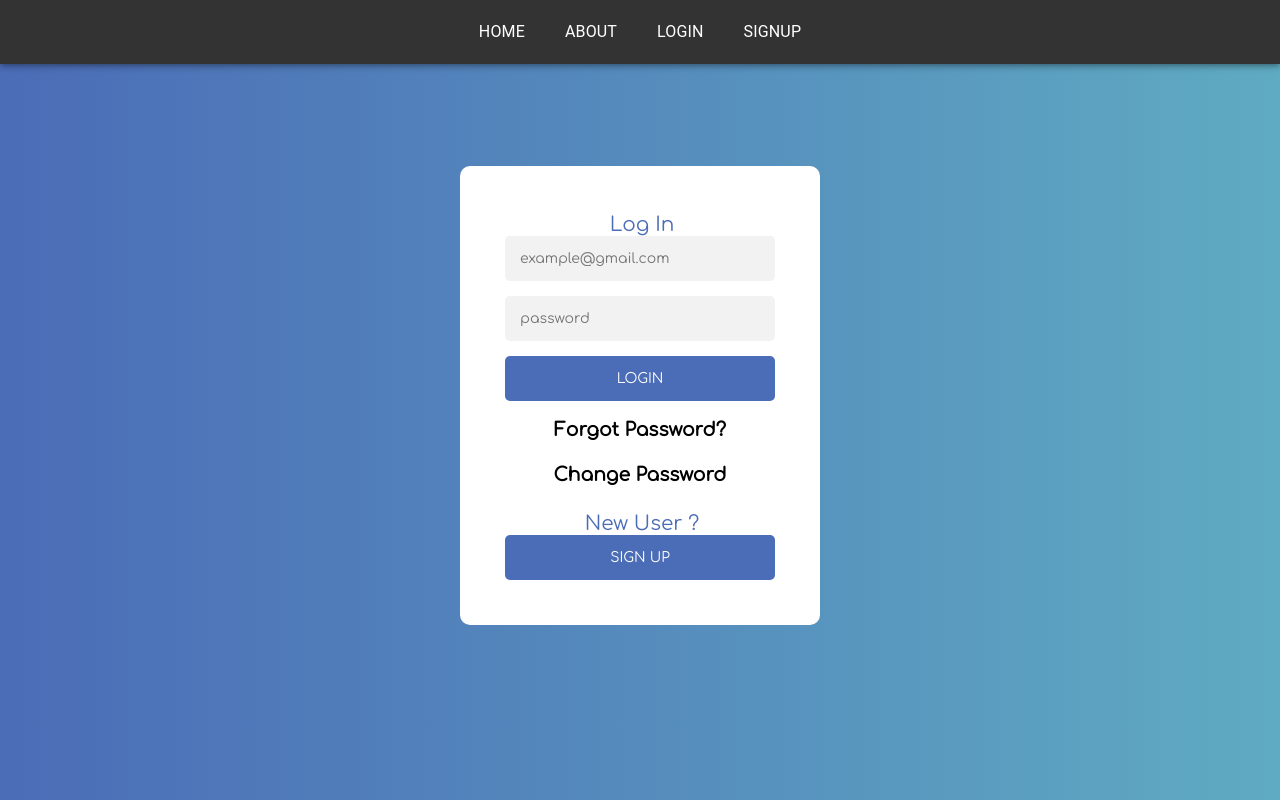
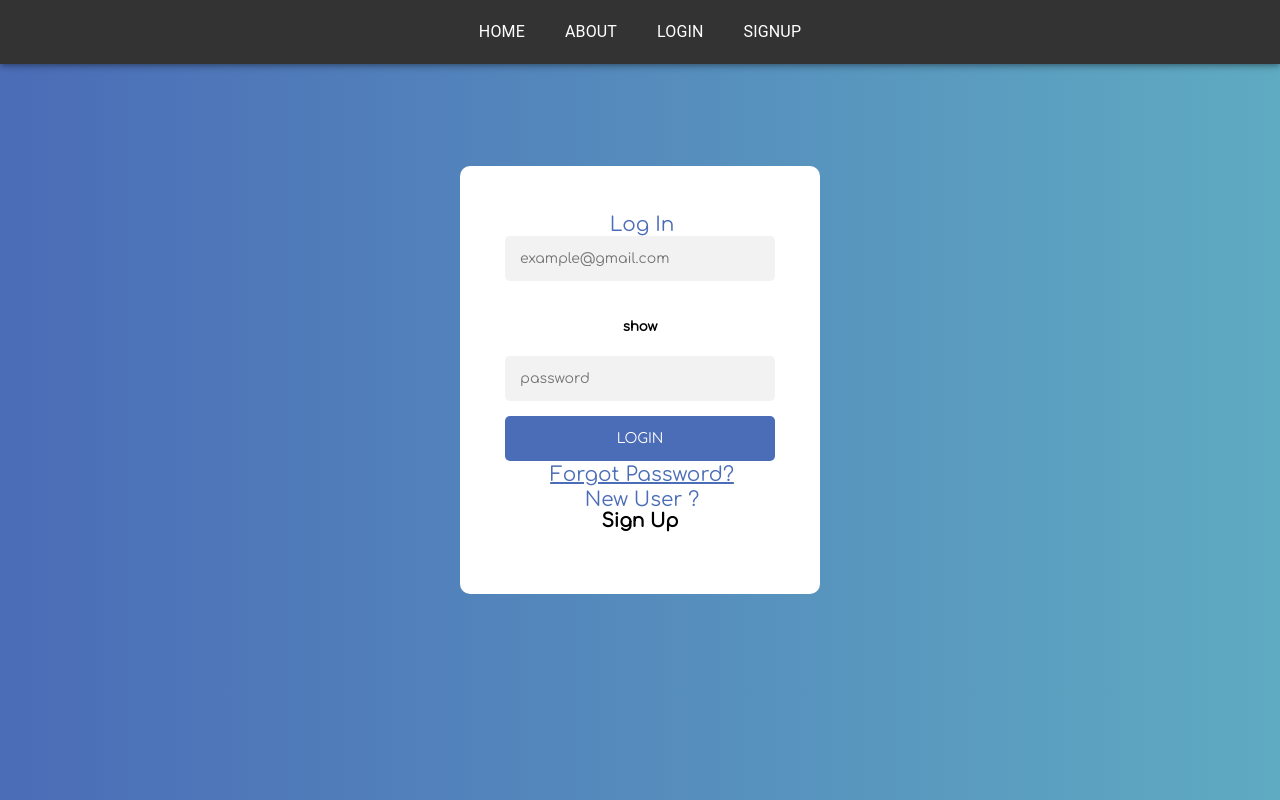
Before and after one commit to akshita2903/Express_Out, a React (Create React App) app in the folder frontEnd/: page /login in a window 1280 px wide. Built offline with nearby package versions, Linux system fonts and the light colour scheme; a web font is replaced by a local one.

Commit message:
updated frontend of login and sign up

```diff
--- a/frontEnd/src/Components/Authentication/Login.js
+++ b/frontEnd/src/Components/Authentication/Login.js
@@ -2,14 +2,23 @@ import React from 'react'
 import './login.css'
 import {Link } from 'react-router-dom'
 import axios from 'axios';
+
 export default function Login() {
 
+let id;
+const[text,setText]=React.useState("password");
+const[W,setW]=React.useState("");
 
+const[display,setDisplay]=React.useState('show');
   const [detail,setDetail]=React.useState({
     //name:'',
     email:"",
     password:""
   });
+  function handleType(e){
+    setText((p)=> p === "password"?"text":"password");
+    setDisplay((p)=> p === "show" ?"hide":"show");
+  }
   function handleChange(e){
 const {name,value}=e.target;
 setDetail((prev)=>{
@@ -18,33 +27,50 @@ setDetail((prev)=>{
   }
 })
   }
+
+
  async function handleSubmit(e){
     e.preventDefault();
     const {email,password}=detail;
+    if(!email){
+      W("Email Required");
+      return ;
+    }
+    if(!password){
+      W("PassWord Required");
+      return ;
+    }
     console.log(email+" "+password);
     try{
-      console.log("try")
-const config={
-  headers:{
-    "Content-Type":"application/json"
-  }
-}
-const{data}=await axios.post(
+      console.log("try login")
+
+const res=await axios.post(
   "/api/auth/login",
   {
   email,password
 },
-config);
-if(data.status===300)
-{
-  alert("Email does not exist or password is incorrect");
+);
+console.log("Response is "+res)
+
+console.log(res+" response");
+if(res.status === 201){
+  // alert("Email does not exist");
+  setW("Email or Password is incorrect");
   return ;
+  // window.location.replace('/signup');
 }
+
+
+
+if(res.status === 200){
 window.alert("Login Successfull");
+setW("");
 window.location.replace("/")
     }
+    }
     catch(err){
-      console.log("Error: "+err);
+      console.log("Error: Catch me "+err);
+      setW("Something Went Wrong.Try AFter Sometime!!")
     }
  }
   return (
@@ -54,25 +80,30 @@ window.location.replace("/")
     <form className="login-form">
       <span className="material-icons">Log In</span>
       {/* <input type="text" placeholder="Name" required='true'/> */}
-      <input type="email" placeholder="example@gmail.com" required={true} value={detail.email} name='email' onChange={handleChange}/>
-      <input type="password" placeholder="password" value={detail.password} name='password' onChange= {handleChange} required ={true}>
+
+      <input type="email" required={true} placeholder="example@gmail.com"  value={detail.email} name='email' onChange={handleChange}/>
+
+      <h5 className='toggle' onClick={handleType}>{display}</h5>
+      <h5 className="error" >{W}</h5 >
+      <input type={text} placeholder="password" value={detail.password} name='password' onChange= {handleChange} />
       {/* <span toggle="#password-field" class="fa fa-fw fa-eye field-icon toggle-password"></span> */}
-      </input>
+
+
 
       <button type='submit' onClick={handleSubmit}>login</button>
 
-     <h3   className="cp_fi">
-       Forgot Password?
 
-      <Link to='/changePass' style={{textDecoration:'none',color:'inherit'}}>
-<h4>Change Password</h4>
+     {/* //{`/details/${pp._id}`}  */}
+      <Link to='/changePassW' style={{textDecoration:'none',color:'inherit'}}>
+      <span><u>Forgot Password? </u>
+ </span>
+ </Link>
 
- </Link></h3>
 
  <span>New User ? </span>
       <Link to='/signup' style={{textDecoration:'none',color:'inherit'}}>
 
- <button className='signin'>Sign up</button>
+ <h3>Sign Up</h3>
   </Link>
 
     </form>
--- a/frontEnd/src/Components/Authentication/SignUp.js
+++ b/frontEnd/src/Components/Authentication/SignUp.js
@@ -1,7 +1,8 @@
 import React from 'react'
 import './login.css'
 import axios from 'axios';
-import Login from './Login';
+
+
 export default function SignUp() {
   const [detail,setDetail]=React.useState({
     name:'',
@@ -9,7 +10,18 @@ export default function SignUp() {
     password:"",
     confirmPassword:""
   });
-  const[login,setLogin]=React.useState();
+
+  const[text,setText]=React.useState("password");
+const[E,setE]=React.useState("xyx");
+const[P,setP]=React.useState("");
+const[CP,setCP]=React.useState("");
+const[N,setN]=React.useState("");
+const[display,setDisplay]=React.useState('show');
+
+  function handleType(e){
+    setText((p)=> p === "password"?"text":"password");
+    setDisplay((p)=> p === "show" ?"hide":"show");
+  }
   function handleChange(e){
 const {name,value}=e.target;
 setDetail((prev)=>{
@@ -22,13 +34,25 @@ setDetail((prev)=>{
   e.preventDefault();
     const {name,email,password,confirmPassword}=detail;
     console.log(name+" "+email+" "+password);
-    if(!name || !email || !password || !confirmPassword)
-    {
-      window.alert("Please Enter all the details");
+    if(!name){
+      setN("User Name is Required");
+      return ;
+    }
+    if(!email){
+      setE("Email is Required");
+      return ;
+    }
+    if(!password){
+      setP("Password is Required");
+      return ;
+    }
+    if(!confirmPassword){
+   setCP("Confirm Password is Required");
+   return ;
     }
     if(confirmPassword!== password){
-      window.alert("Password And confirm Password are not same");
-      return ;
+     CP("Confirm Password must be same as Password");
+     return ;
     }
     try{
       console.log("try")
@@ -37,25 +61,28 @@ const config={
     "Content-Type":"application/json"
   }
 }
-const{data}=await axios.post(
+const res=await axios.post(
   "/api/auth/signup",
   {
  name, email,password
 },
 config);
-if(data.status === 300)
+if(res.status === 201)
 {
-  window.alert("Email already  Exists");
+ setE("Email already exists");
   return ;
 }
-if(data.status===400){
-  window.alert("Some Error Occured,Please try after sometime");
+if(res.status===400){
+CP("Some Error occur ,try after sometime or refresh the Page");
   return ;
 }
+else{
 window.alert("Sign Up Successfully");
+setE(""); setP(""); setCP("");
 window.location.replace("/login")
 
  //localStorage.setItem("SignUp info",JSON.stringify(data));
+}
     }
     catch(err){
       console.log("Error: "+err);
@@ -67,14 +94,21 @@ window.location.replace("/login")
   <div className="form">
     <form className="login-form">
       <span className="material-icons">Sign Up</span>
-      <input type="text" placeholder="Name"  vale={detail.name} name='name' onChange={handleChange}required='true'/>
-      <input type="email" placeholder="example@gmail.com" value={detail.email} name='email' onChange={handleChange} required='true'/>
-      <input type="password" placeholder="password" value={detail.password} name='password' onChange={handleChange} required ='true'>
+      <h5 className="error" >{N}</h5 >
+      <input type="text" placeholder="Name"  vale={detail.name} name='name' onChange={handleChange}/>
+      <h5 className="error" >{E}</h5 >
+      <input type="email" placeholder="example@gmail.com" value={detail.email} name='email' onChange={handleChange} />
+      <h5 className="error" >{P}</h5 >
+      <h5 className='toggle' onClick={handleType}>{display}</h5>
+      <input type={text} placeholder="password" value={detail.password} name='password' onChange={handleChange} >
       {/* <span toggle="#password-field" class="fa fa-fw fa-eye field-icon toggle-password"></span> */}
       </input>
-      <input type="password" placeholder="ConfirmPassword" value={detail.confirmPassword} name='confirmPassword' onChange={handleChange} required ='true'>
+      <h5 className="error" >{CP}</h5 >
+      <h5 className='toggle' onClick={handleType}>{display}</h5>
+      <input type={text} placeholder="ConfirmPassword" value={detail.confirmPassword} name='confirmPassword' onChange={handleChange} >
       {/* <span toggle="#password-field" class="fa fa-fw fa-eye field-icon toggle-password"></span> */}
       </input>
+
 
      <button type='submit' onClick={handleSubmit}className='signin'>Sign up</button>
     </form>
```
